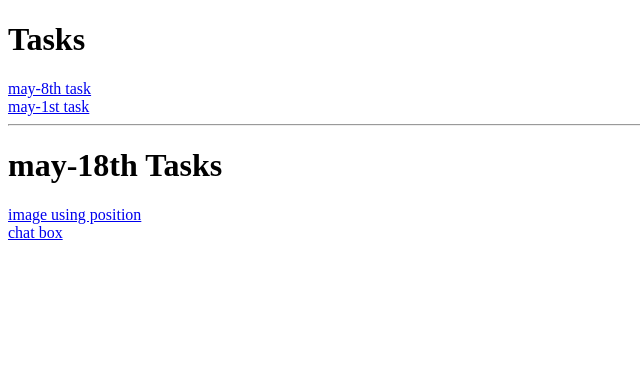
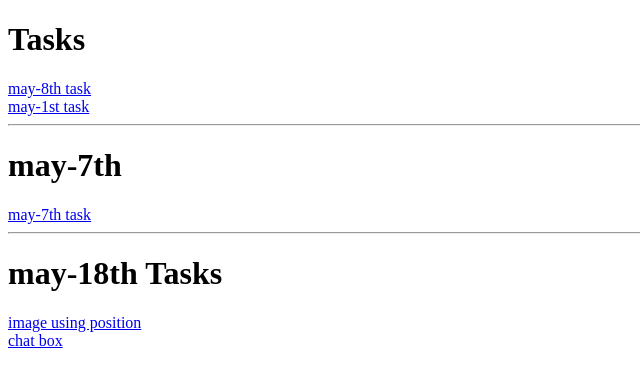
Before and after one commit to maninani2309/10kmani.html, a plain HTML site: page index.html in a window 1280 px wide. Shown: the whole page, without its empty margins (0-640 px from the left). Drawn offline with Linux system fonts and the light colour scheme.

Commit message:
form application

```diff
--- a/index.html
+++ b/index.html
@@ -9,6 +9,8 @@
     <h1>Tasks</h1>
     <a href="./signup.html">may-8th task</a><br>
     <a href="./task.html">may-1st task</a><br><hr>
+    <h1>may-7th</h1>
+    <a href="./DAY-6.html">may-7th task</a><hr>
     <h1>may-18th Tasks</h1>
     <a href="./gallery.html">image using position</a><br>
     <a href="./practice.html">chat box</a>
```
